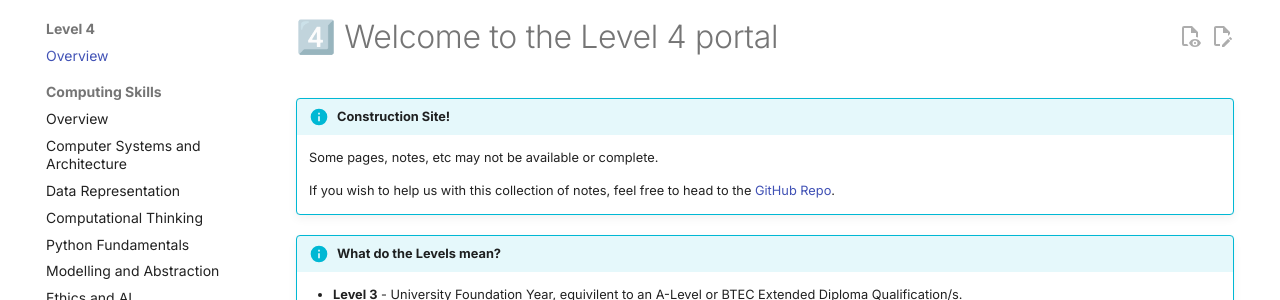
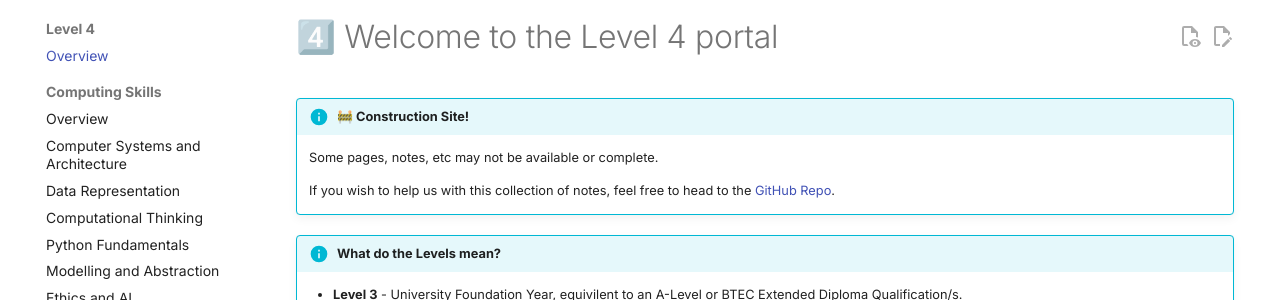
Before and after one commit to jaysalw/csref.dev, an MkDocs documentation site: the page built from docs/level-4/overview.md, in a window 1280 px wide and 1086 px high. Shown: the part 130-430 px from the top of the window. Built offline with MkDocs 1.6.1 and Material for MkDocs 9.7.7, drawn with Linux system fonts in a browser that asks for light colours; comment, search, counter and statistics services are not loaded.

```diff
--- a/docs/level-4/overview.md
+++ b/docs/level-4/overview.md
@@ -6,7 +6,7 @@ hide:
 
 # 4️⃣ Welcome to the Level 4 portal
 
-!!! info "Construction Site!"
+!!! info "🚧 Construction Site!"
     Some pages, notes, etc may not be available or complete.
 
     If you wish to help us with this collection of notes, feel free to head to the [GitHub Repo](https://github.com/jaysalw/csref.dev).
```
